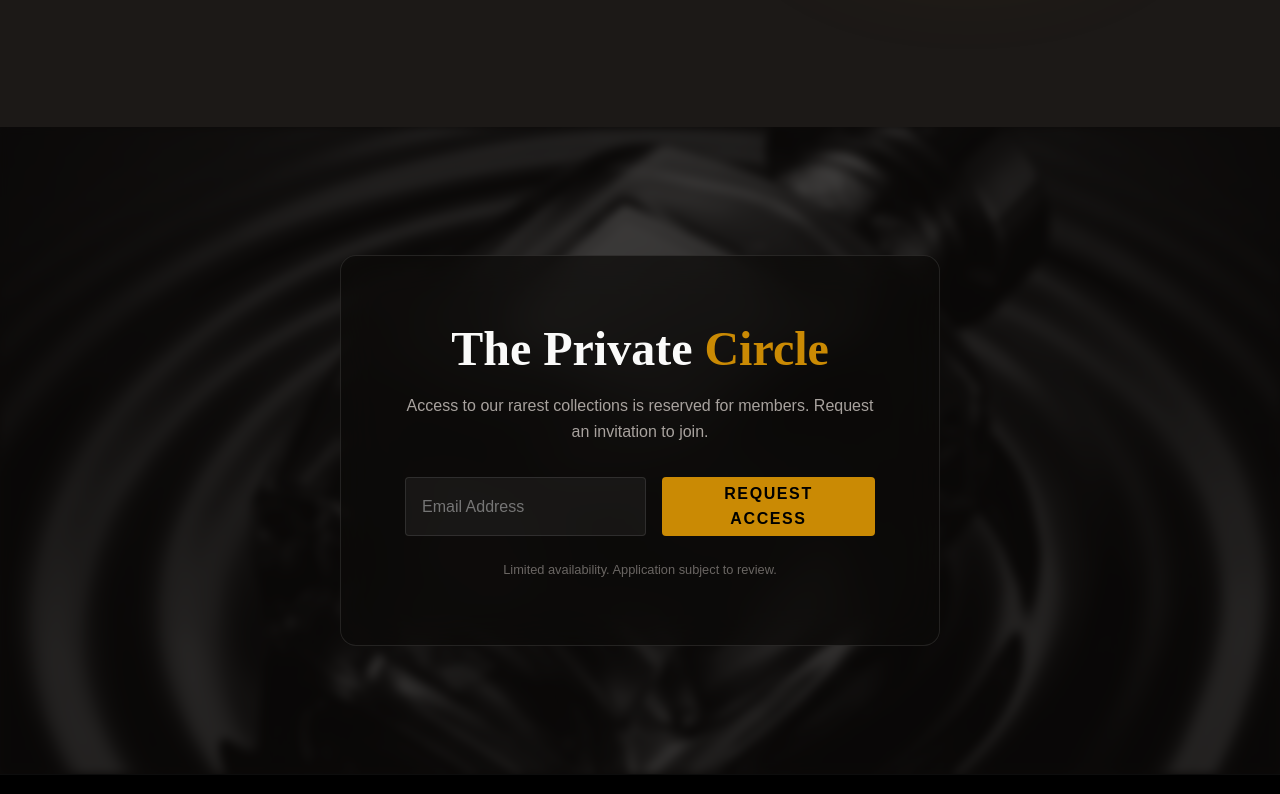
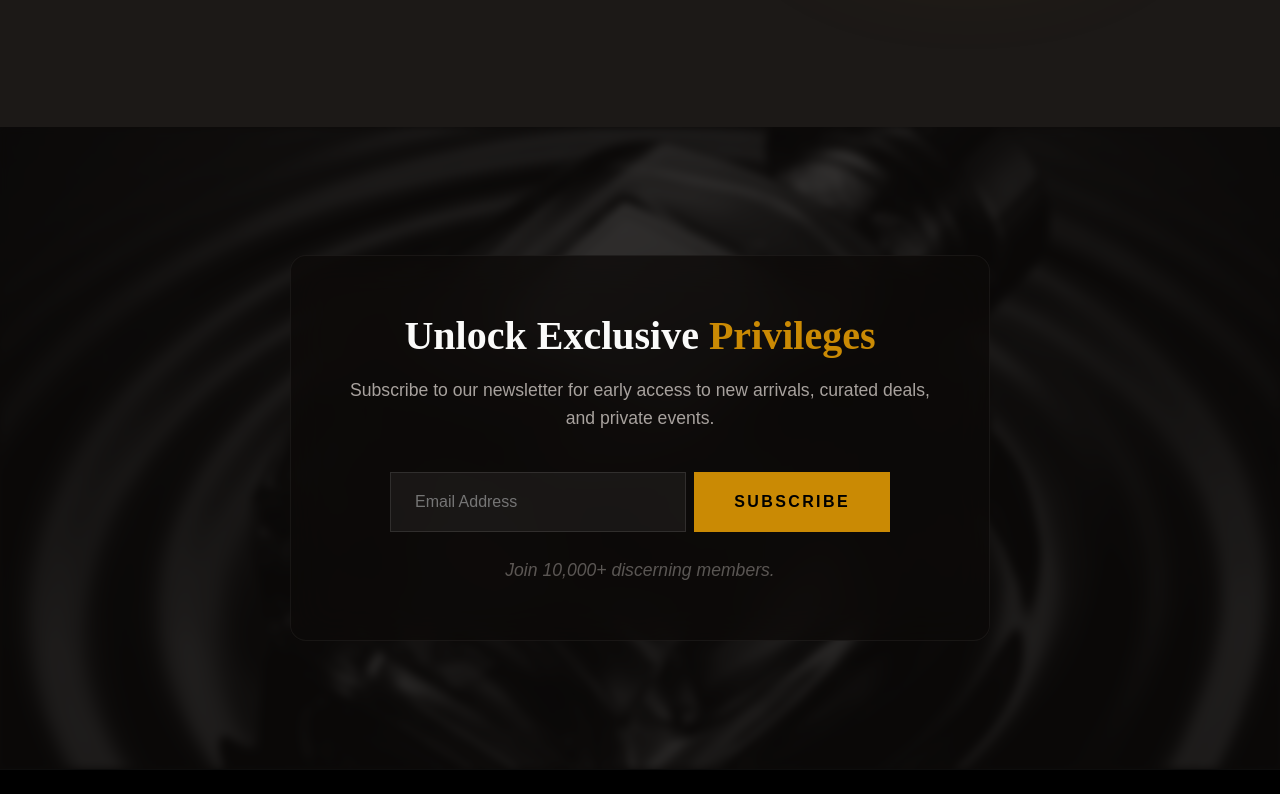
Before and after one commit to IamAshrafee/Luxury-E-commerce, a React (Vite) app: page / in a window 1280 px wide. Shown: the part 2506-3300 px from the top of the page. Built offline with nearby package versions, Linux system fonts and the light colour scheme.

Commit message:
Updated the membership card to Newes letter section

```diff
--- a/src/App.jsx
+++ b/src/App.jsx
@@ -3,7 +3,7 @@ import Navigation from './components/layout/Navigation'
 import Hero from './components/sections/Hero'
 import ProductShowcase from './components/sections/ProductShowcase'
 import StorySection from './components/sections/StorySection'
-import MembershipCTA from './components/sections/MembershipCTA'
+import Newsletter from './components/sections/Newsletter'
 import Footer from './components/layout/Footer'
 
 function App() {
@@ -13,7 +13,7 @@ function App() {
       <Hero />
       <ProductShowcase />
       <StorySection />
-      <MembershipCTA />
+      <Newsletter />
       <Footer />
     </div>
   )
--- a/src/components/sections/MembershipCTA.css
+++ /dev/null
@@ -1,92 +0,0 @@
-.membership {
-    padding: var(--spacing-xl) 0;
-    position: relative;
-    display: flex;
-    align-items: center;
-    justify-content: center;
-}
-
-.membership-bg {
-    position: absolute;
-    top: 0;
-    left: 0;
-    width: 100%;
-    height: 100%;
-    background: url('../../assets/images/perfume.png') no-repeat center center;
-    background-size: cover;
-    opacity: 0.2;
-    z-index: -1;
-    filter: grayscale(100%) blur(5px);
-}
-
-.membership-content {
-    max-width: 600px;
-    margin: 0 auto;
-    padding: 4rem;
-    text-align: center;
-    background: rgba(12, 10, 9, 0.7);
-    /* Darker glass */
-    backdrop-filter: blur(20px);
-}
-
-.membership-content h2 {
-    margin-bottom: 1rem;
-}
-
-.membership-content p {
-    color: var(--color-text-muted);
-    margin-bottom: 2rem;
-}
-
-.membership-form {
-    display: flex;
-    gap: 1rem;
-    margin-bottom: 1.5rem;
-}
-
-.input-field {
-    flex: 1;
-    background: rgba(255, 255, 255, 0.05);
-    border: 1px solid rgba(255, 255, 255, 0.1);
-    padding: 1rem;
-    color: var(--color-text);
-    border-radius: 4px;
-}
-
-.input-field:focus {
-    outline: none;
-    border-color: var(--color-primary);
-}
-
-.submit-btn {
-    background: var(--color-primary);
-    color: #000;
-    border: none;
-    padding: 0 2rem;
-    font-weight: 600;
-    text-transform: uppercase;
-    letter-spacing: 0.1em;
-    cursor: pointer;
-    transition: opacity 0.3s;
-    border-radius: 4px;
-}
-
-.submit-btn:hover {
-    opacity: 0.9;
-}
-
-.disclaimer {
-    font-size: 0.8rem;
-    opacity: 0.6;
-    margin-bottom: 0 !important;
-}
-
-@media (max-width: 600px) {
-    .membership-form {
-        flex-direction: column;
-    }
-
-    .membership-content {
-        padding: 2rem;
-    }
-}
--- a/src/components/sections/MembershipCTA.jsx
+++ /dev/null
@@ -1,24 +0,0 @@
-import React from 'react'
-import './MembershipCTA.css'
-
-const MembershipCTA = () => {
-    return (
-        <section className="membership" id="membership">
-            <div className="membership-bg"></div>
-            <div className="container membership-container">
-                <div className="membership-content glass-panel">
-                    <h2>The Private <span className="gold-text">Circle</span></h2>
-                    <p>Access to our rarest collections is reserved for members. Request an invitation to join.</p>
-
-                    <form className="membership-form" onSubmit={(e) => e.preventDefault()}>
-                        <input type="email" placeholder="Email Address" className="input-field" required />
-                        <button type="submit" className="submit-btn">Request Access</button>
-                    </form>
-                    <p className="disclaimer">Limited availability. Application subject to review.</p>
-                </div>
-            </div>
-        </section>
-    )
-}
-
-export default MembershipCTA
--- /dev/null
+++ b/src/components/sections/Newsletter.css
@@ -0,0 +1,124 @@
+.newsletter {
+    padding: var(--spacing-xl) 0;
+    position: relative;
+    display: flex;
+    align-items: center;
+    justify-content: center;
+}
+
+.newsletter-bg {
+    position: absolute;
+    top: 0;
+    left: 0;
+    width: 100%;
+    height: 100%;
+    /* Reusing the perfume image for a consistent luxurious feel, but maybe dimmed differently */
+    background: url('../../assets/images/perfume.png') no-repeat center center;
+    background-size: cover;
+    opacity: 0.15;
+    z-index: -1;
+    filter: grayscale(100%) blur(4px);
+}
+
+.newsletter-content {
+    max-width: 700px;
+    margin: 0 auto;
+    padding: 3.5rem;
+    text-align: center;
+    background: rgba(12, 10, 9, 0.75);
+    backdrop-filter: blur(20px);
+    border: 1px solid rgba(255, 255, 255, 0.05);
+    /* Subtle border */
+}
+
+.newsletter-content h2 {
+    margin-bottom: 1rem;
+    font-size: 2.5rem;
+}
+
+.newsletter-content p {
+    color: var(--color-text-muted);
+    margin-bottom: 2.5rem;
+    font-size: 1.1rem;
+}
+
+.newsletter-form {
+    display: flex;
+    gap: 0.5rem;
+    /* Tighter gap for a unified bar look */
+    margin-bottom: 1.5rem;
+    max-width: 500px;
+    margin-left: auto;
+    margin-right: auto;
+}
+
+.newsletter-form .input-field {
+    flex: 1;
+    background: rgba(255, 255, 255, 0.05);
+    border: 1px solid rgba(255, 255, 255, 0.1);
+    padding: 1rem 1.5rem;
+    color: var(--color-text);
+    border-radius: 0;
+    /* Sharp corners for luxury */
+    font-family: var(--font-body);
+}
+
+.newsletter-form .input-field:focus {
+    outline: none;
+    border-color: var(--color-primary);
+    background: rgba(255, 255, 255, 0.08);
+}
+
+.newsletter-form .submit-btn {
+    background: var(--color-primary);
+    color: #000;
+    border: none;
+    padding: 0 2.5rem;
+    font-weight: 700;
+    text-transform: uppercase;
+    letter-spacing: 0.15em;
+    cursor: pointer;
+    transition: all 0.3s;
+    border-radius: 0;
+    /* Sharp corners */
+}
+
+.newsletter-form .submit-btn:hover {
+    background: #eab308;
+    /* Slightly lighter gold */
+    box-shadow: 0 5px 15px rgba(202, 138, 4, 0.3);
+}
+
+.disclaimer {
+    font-size: 0.85rem;
+    opacity: 0.5;
+    margin-bottom: 0 !important;
+    font-style: italic;
+}
+
+@media (max-width: 600px) {
+    .newsletter-form {
+        flex-direction: column;
+        gap: 1rem;
+    }
+
+    .newsletter-form .input-field {
+        width: 100%;
+        /* Explicit full width */
+    }
+
+    .newsletter-form .submit-btn {
+        width: 100%;
+        /* Full width button on mobile */
+        padding: 1rem;
+        /* Larger touch target */
+    }
+
+    .newsletter-content {
+        padding: 2rem 1.5rem;
+    }
+
+    .newsletter-content h2 {
+        font-size: 2rem;
+    }
+}
--- /dev/null
+++ b/src/components/sections/Newsletter.jsx
@@ -0,0 +1,24 @@
+import React from 'react'
+import './Newsletter.css'
+
+const Newsletter = () => {
+    return (
+        <section className="newsletter" id="newsletter">
+            <div className="newsletter-bg"></div>
+            <div className="container newsletter-container">
+                <div className="newsletter-content glass-panel">
+                    <h2>Unlock Exclusive <span className="gold-text">Privileges</span></h2>
+                    <p>Subscribe to our newsletter for early access to new arrivals, curated deals, and private events.</p>
+
+                    <form className="newsletter-form" onSubmit={(e) => e.preventDefault()}>
+                        <input type="email" placeholder="Email Address" className="input-field" required />
+                        <button type="submit" className="submit-btn">Subscribe</button>
+                    </form>
+                    <p className="disclaimer">Join 10,000+ discerning members.</p>
+                </div>
+            </div>
+        </section>
+    )
+}
+
+export default Newsletter
```
Also changed, not shown: .agent/rules/design-style-rule.md (added).
